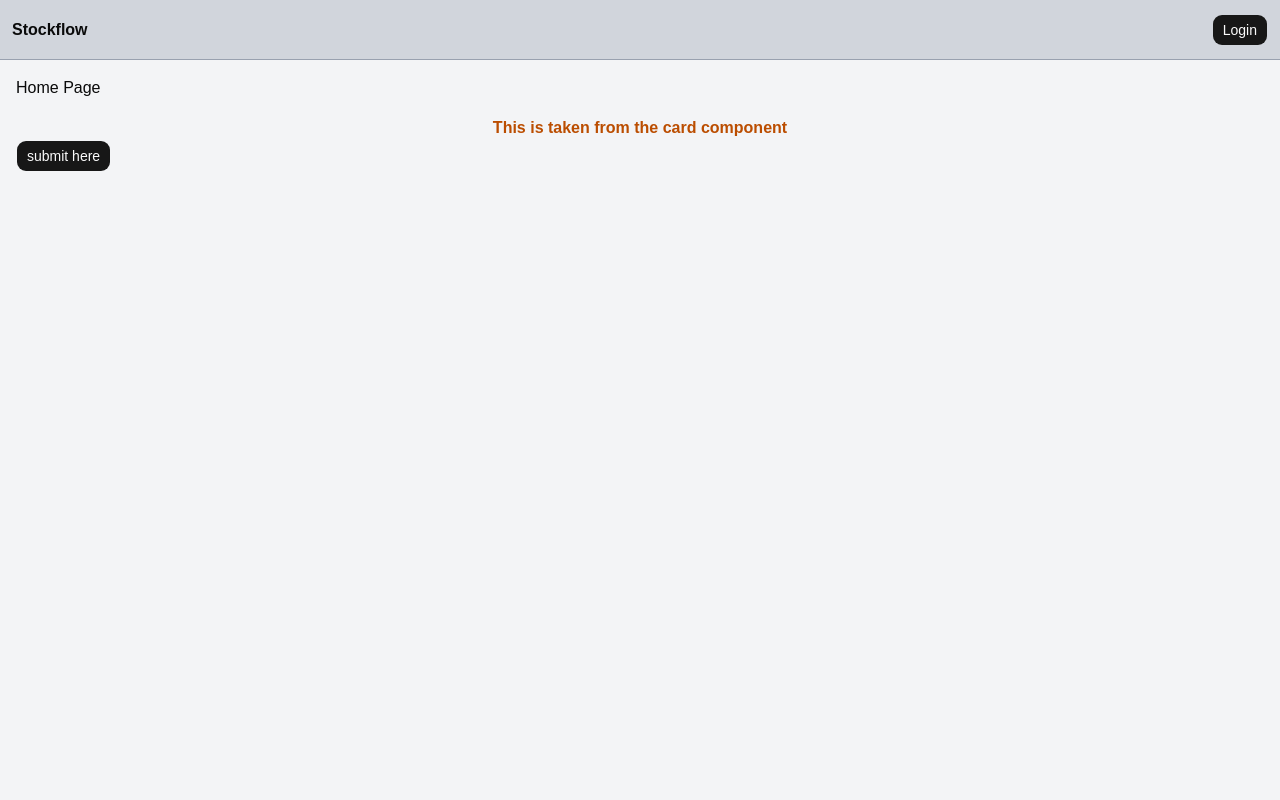
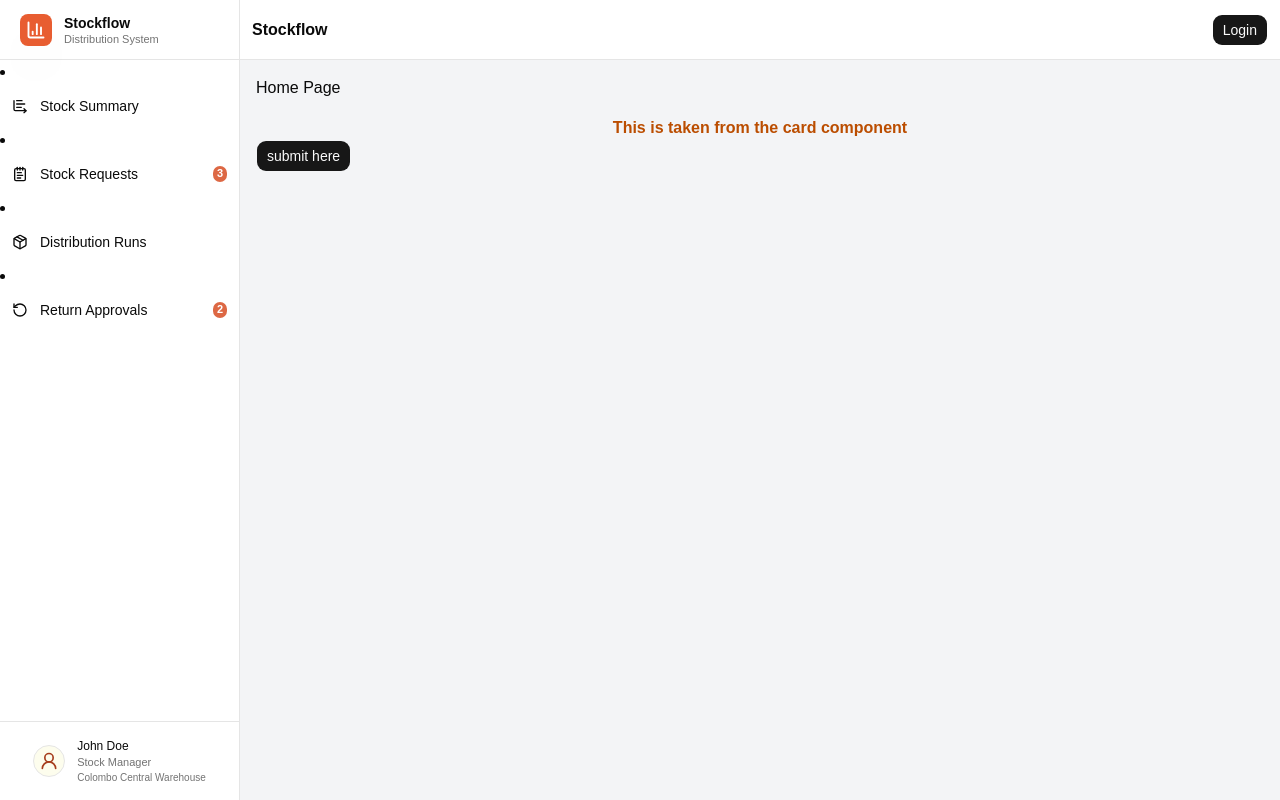
Before and after one commit to ashpavi/stockflow, a React (Vite) app: page / in a window 1280 px wide. Built offline with nearby package versions, Linux system fonts and the light colour scheme.

Commit message:
side bar

```diff
--- /dev/null
+++ b/src/components/sidebar/Sidebar.jsx
@@ -0,0 +1,14 @@
+import React from 'react'
+import { SidebarHeader,SidebarNav,SidebarProfile } from './com'
+
+function Sidebar() {
+  return (
+    <div className='w-60 border-r border-border bg-background flex flex-col '>
+        <SidebarHeader/>
+        <SidebarNav/>
+        <SidebarProfile/>
+    </div>
+  )
+}
+
+export default Sidebar
--- /dev/null
+++ b/src/components/sidebar/com/SidebarHeader.jsx
@@ -0,0 +1,18 @@
+import React from 'react'
+import { BarChart3 } from 'lucide-react'
+
+function SidebarHeader() {
+    return (
+        <div className='flex items-center gap-3 h-15 px-5 border-b border-border '>
+            <div className='flex items-center justify-center rounded-md flex-row bg-[#e85d31] text-white size-8  shadow-2xl'>
+                <BarChart3 className='size-5 stroke-[2.25]' />
+            </div>
+            <div className='leading-tight'>
+                <p className='text-sm font-semibold text-foreground'>Stockflow</p>
+                <p className='text-[11px] text-muted-foreground'>Distribution System</p>
+            </div>
+        </div>
+    )
+}
+
+export default SidebarHeader
--- /dev/null
+++ b/src/components/sidebar/com/SidebarNav.jsx
@@ -0,0 +1,28 @@
+import React from 'react'
+
+import { sidebarNav } from '../../../data/Nav'
+
+function SidebarNavItem({ item }) {
+  const { label, icon: Icon, badge } = item
+  return (
+    <li>
+      <div className='flex items-center gap-3 w-full h-11 px-3 text-left text-sm font-medium'>
+        <Icon className="size-4 shrink-0" />
+        <span>{label}</span>
+        {badge && <span className='ml-auto bg-[#dd6844] rounded-full px-1 py-0 text-white text-[11px] font-semibold'> {badge}</span>}
+      </div>
+    </li>
+  )
+}
+
+function SidebarNav() {
+  return (
+    <div>
+
+
+      {sidebarNav.map((item) => (<SidebarNavItem item={item} />))}
+    </div>
+  )
+}
+
+export default SidebarNav
--- /dev/null
+++ b/src/components/sidebar/com/SidebarProfile.jsx
@@ -0,0 +1,21 @@
+import React from 'react'
+import { UserRound } from 'lucide-react'
+
+function SidebarProfile() {
+  return (
+    <div className='px-4 py-4 mt-auto border-t border-border'>
+      <div className='flex gap-3 items-center justify-center'>
+        <div className='rounded-full flex items-center shrink-0 justify-center size-8 bg-[#fdfded] text-[#a63d1d] border'>
+          <UserRound className='size-5 strokewidth-[1.8] ' />
+        </div>
+        <div className='leading-tight'>
+          <p className='truncate text-xs font-medium text-foreground'>John Doe</p>
+          <p className='truncate mt-0.5 text-[11px] text-muted-foreground'>Stock Manager</p>
+          <p className='truncate mt-0.5 text-[10px] text-muted-foreground'>Colombo Central Warehouse</p>
+        </div>
+      </div>
+    </div>
+  )
+}
+
+export default SidebarProfile
--- /dev/null
+++ b/src/components/sidebar/com/index.jsx
@@ -0,0 +1,5 @@
+import SidebarHeader from './SidebarHeader'
+import SidebarNav from './SidebarNav'
+import SidebarProfile from './SidebarProfile'
+
+export { SidebarHeader, SidebarNav, SidebarProfile }
--- a/src/components/top-nav/TopNav.jsx
+++ b/src/components/top-nav/TopNav.jsx
@@ -6,7 +6,7 @@ function TopNav() {
     const navigate = useNavigate()
 
     return (
-        <div className='flex justify-between items-center h-15 bg-gray-300 p-3 border-b border-gray-400'>
+        <div className='flex justify-between items-center h-15 bg-background p-3 border-b border-border'>
             <div className='font-semibold text-foreground cursor-pointer' onClick={()=>navigate('/')}>Stockflow</div>
             <Button onClick={()=>
                 navigate('/login')
--- /dev/null
+++ b/src/data/Nav.jsx
@@ -0,0 +1,9 @@
+import { Summary, NotepadText, Package, RotateCcw } from 'lucide-react';
+
+
+export const sidebarNav = [
+    { label: "Stock Summary", icon: Summary },
+    { label: "Stock Requests", icon: NotepadText, badge: 3 },
+    { label: "Distribution Runs", icon: Package },
+    { label: "Return Approvals", icon: RotateCcw, badge: 2 },
+]
--- /dev/null
+++ b/src/layout/AuthLayout.jsx
@@ -0,0 +1,11 @@
+import React from 'react'
+
+function AuthLayout({ children }) {
+    return (
+        <div className='min-h-screen bg-amber-100 flex items-center justify-center'>
+            {children}
+        </div>
+    )
+}
+
+export default AuthLayout
--- a/src/layout/DefaultLayout.jsx
+++ b/src/layout/DefaultLayout.jsx
@@ -1,11 +1,13 @@
 import React from 'react'
 import TopNav from '../components/top-nav/TopNav'
+import Sidebar from '../components/sidebar/Sidebar'
 
 function DefaultLayout({ children }) {
     return (
-        <div className='flex flex-col min-h-screen'>
-            <TopNav />
+        <div className='flex flex-row min-h-screen'>
+            <Sidebar/>
             <div className='flex-1  bg-gray-100'>
+                <TopNav />
                 <div className='p-4'>
                     {children}
                 </div>
--- a/src/main.jsx
+++ b/src/main.jsx
@@ -1,6 +1,6 @@
 import { StrictMode } from 'react'
 import { createRoot } from 'react-dom/client'
-import './index.css'
+import './styles/index.css'
 
 
 import App from './App'
--- a/src/pages/login/index.jsx
+++ b/src/pages/login/index.jsx
@@ -1,9 +1,9 @@
-import DefaultLayout from '../../layout/DefaultLayout'
+import AuthLayout from '../../layout/AuthLayout'
 import React from 'react'
 
 function Login() {
   return (
-    <DefaultLayout>Login</DefaultLayout>
+    <AuthLayout>Login</AuthLayout>
   )
 }
 
```
Also changed, not shown: src/styles/index.css (renamed from src/index.css).
